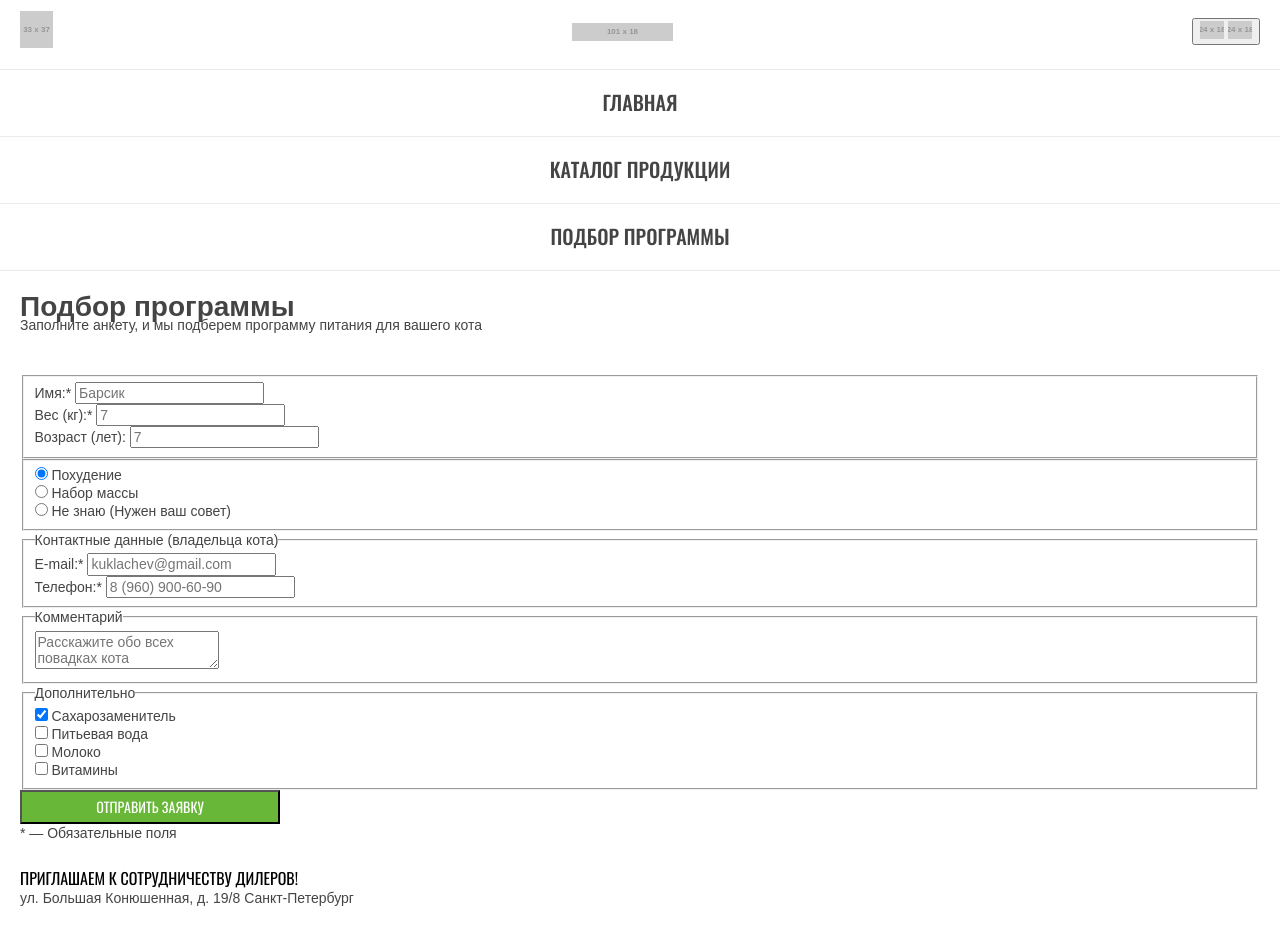
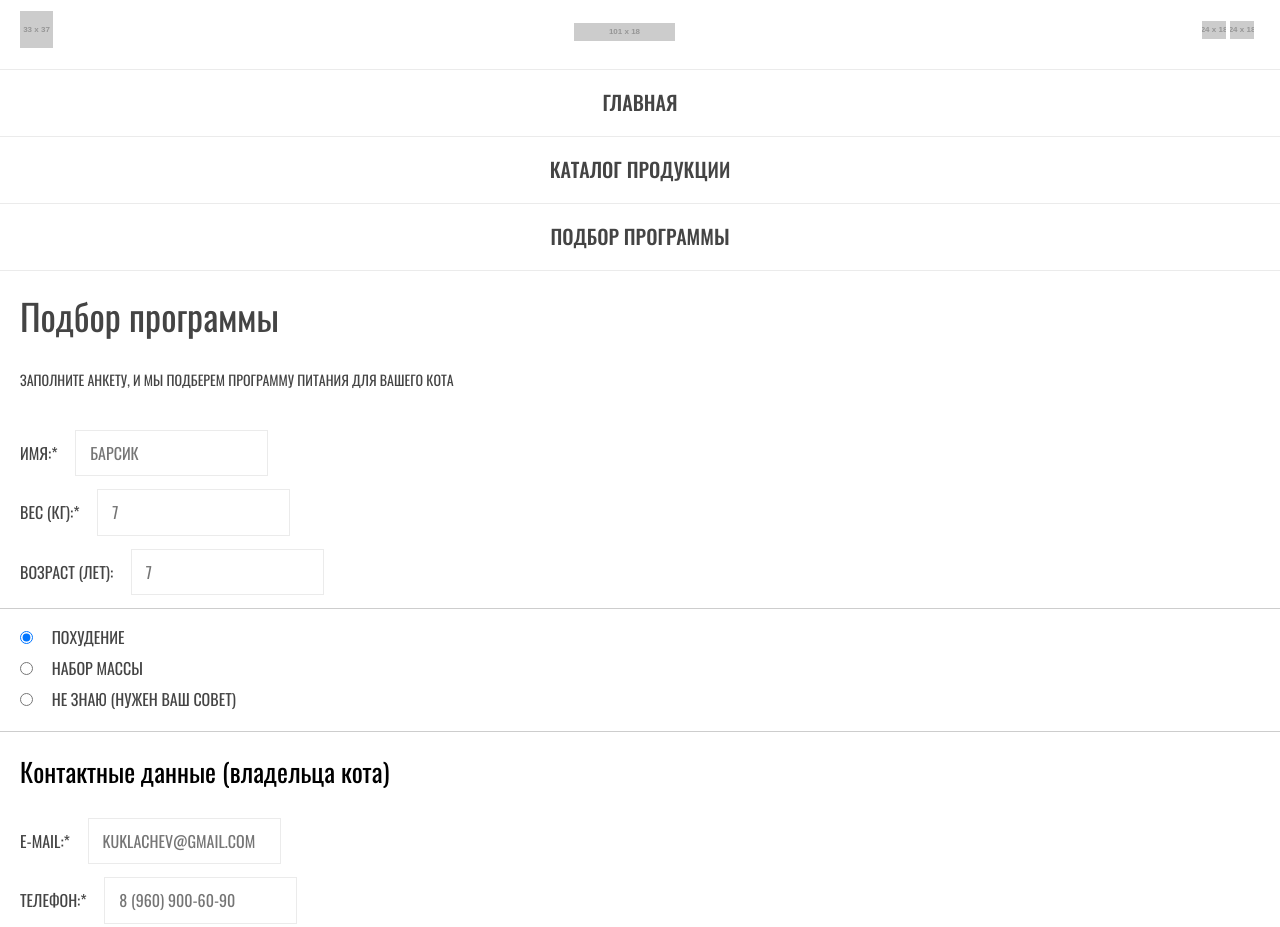
Before and after one commit to vaismann/92486-cat-energy-20, a website: page source/form.html in a window 1280 px wide. Shown: the top 927 px of the page. Drawn offline with nearby package versions, Linux system fonts and the light colour scheme; files that its build step writes are made by us from their sources; placeholder pictures from the web are drawn by us.

Commit message:
module3-task1

```diff
--- a/source/form.html
+++ b/source/form.html
@@ -41,8 +41,8 @@
   <main class="page-main">
     <section class="page-main__head-block head-block">
       <div class="container">
-        <h1 class="head-block__heading">Подбор программы</h1>
-        <p class="head-block__description">Заполните анкету, и мы подберем программу питания для вашего кота</p>
+        <h1 class="head-block__heading main-heading">Подбор программы</h1>
+        <p class="head-block__description">Заполните анкету, и мы подберем программу&nbsp;питания для вашего кота</p>
       </div>
     </section>
     <section class="page-main__plan plan">
@@ -94,7 +94,7 @@
           </fieldset>
           <fieldset class="form__fieldset form__fieldset--comment">
             <legend class="form__legend">Комментарий</legend>
-            <textarea class="" id="comment-field" placeholder="Расскажите обо всех повадках кота"></textarea>
+            <textarea class="form__comment-field" id="comment-field" placeholder="Расскажите обо всех повадках кота"></textarea>
           </fieldset>
           <fieldset class="form__fieldset form__fieldset--additional">
             <legend class="form__legend">Дополнительно</legend>
--- /dev/null
+++ b/source/sass/_blocks/add-catalog.scss
@@ -0,0 +1,34 @@
+/* _blocks/add-catalog.scss */
+
+.add-catalog {
+
+  &__wrapper {
+    margin-bottom: 39px;
+  }
+
+  &__title {
+    padding-bottom: 35px;
+    line-height: 1;
+    border-bottom: 1px solid $special-grey;
+  }
+
+  &__promo {
+    min-width: 280px;
+    min-height: 289px;
+    background-color: $basic-green;
+    background-image: url(../img/gift-photo-mobile@1x.jpg);
+    background-repeat: no-repeat;
+    background-size: 280px 289px;
+    background-position: top center;
+  }
+
+  &__promo-description {
+    width: 161px;
+    margin: 0 auto;
+    padding-top: 186px;
+    color: $font-color-light;
+    font-size: 16px;
+    line-height: 1.25;
+    text-align: center;
+  }
+}
--- /dev/null
+++ b/source/sass/_blocks/add-product.scss
@@ -0,0 +1,19 @@
+/* _blocks/add-product.scss */
+
+.add-product {
+  padding-top: 13px;
+  padding-bottom: 19px;
+  border-bottom: 1px solid $special-grey;
+
+  &__title {
+    font-size: 16px;
+    line-height: 1;
+    font-family: $font-highlight;
+    font-weight: 400;
+    text-transform: uppercase;
+  }
+
+  &__details {
+      line-height: 1;
+    }
+}
--- /dev/null
+++ b/source/sass/_blocks/additional-list.scss
@@ -0,0 +1,13 @@
+/* _blocks/additional-list.scss */
+
+.additional-list {
+    color: $font-color-dark;
+
+    &__item {
+      margin-bottom: 15px;
+    }
+
+    &__label {
+      padding: 0 18px;
+    }
+}
--- /dev/null
+++ b/source/sass/_blocks/form.scss
@@ -0,0 +1,84 @@
+/* _blocks/form.scss */
+
+.form {
+
+  font-family: $font-highlight;
+  text-transform: uppercase;
+  font-size: 16px;
+  line-height: 1.12;
+  font-weight: 400;
+
+  &__fieldset {
+    padding: 0 20px;
+    margin: 0 -20px;
+    border: none;
+    border-bottom: 1px solid $special-grey;
+  }
+
+  &__fieldset--target {
+    padding-top: 20px;
+    padding-bottom: 22px;
+  }
+
+  &__fieldset--owner {
+    border-bottom: none;
+  }
+
+  &__fieldset--comment {
+    border-bottom: none;
+  }
+
+  &__fieldset--additional {
+    border-bottom: none;
+  }
+
+  &__field-block {
+    width: 100%;
+    margin-bottom: 13px;
+  }
+
+  &__label {
+    margin-right: 14px;
+  }
+
+  &__text-field {
+    padding: 13px 14px;
+    text-transform: uppercase;
+    border-radius: 0;
+    border: 1px solid $special-grey-light;
+  }
+
+  &__legend {
+    display: block;
+    padding-top: 26px;
+    padding-bottom: 32px;
+    text-transform: none;
+    font-size: 26px;
+    line-height: 1.08;
+    color: $font-color-dark;
+  }
+
+  &__comment-field {
+    padding: 13px 12px 13px 15px;
+    text-transform: uppercase;
+    border-radius: 0;
+    border: 1px solid $special-grey-light;
+    min-width: 251px;
+    min-height: 150px;
+  }
+
+  &__button {
+    margin-bottom: 21px;
+    font-size: 16px;
+    line-height: 1.25;
+  }
+
+  &__note {
+    font-family: $font-normal;
+    text-transform: none;
+    color: $font-color-dark;
+    font-size: 14px;
+    line-height: 1.14;
+    text-align: center;
+  }
+}
--- a/source/sass/_blocks/head-block.scss
+++ b/source/sass/_blocks/head-block.scss
@@ -2,4 +2,15 @@
 
 .head-block {
   padding: 27px 0 41px;
+
+  &__heading {
+    line-height: 1;
+  }
+
+  &__description {
+    padding-top: 37px;
+    font-family: $font-highlight;
+    font-weight: 400;
+    text-transform: uppercase;
+  }
 }
--- a/source/sass/_blocks/page-header.scss
+++ b/source/sass/_blocks/page-header.scss
@@ -7,4 +7,9 @@
     align-items: center;
     padding: 11px 0 17px 0;
   }
+
+  &__nav-toggle {
+    border: none;
+    background: none;
+  }
 }
--- /dev/null
+++ b/source/sass/_blocks/plan-list.scss
@@ -0,0 +1,12 @@
+/* _blocks/plan-list.scss */
+
+.plan-list {
+
+  &__item:not(:last-child) {
+    margin-bottom: 13px;
+  }
+
+  &__label {
+    padding: 0 15px;
+  }
+}
--- /dev/null
+++ b/source/sass/_blocks/plan.scss
@@ -0,0 +1,5 @@
+/* _blocks/plan.scss */
+
+.plan {
+
+}
--- a/source/sass/_blocks/product-card.scss
+++ b/source/sass/_blocks/product-card.scss
@@ -1,7 +1,14 @@
 /* _blocks/product-card.scss */
 
 .product-card {
-  padding: 19px 0 25px;
+  margin-left: -20px;
+  margin-right: -20px;
+  padding: 19px 20px 25px;
+  border-bottom: 1px solid $special-grey;
+
+  &:first-child {
+    border-top: 1px solid $special-grey;
+  }
 
   &__title {
     margin-bottom: 14px;
@@ -32,7 +39,7 @@
     text-align: center;
     background-image: url(../../img/icon-plus.svg);
     background-repeat: no-repeat;
-    background-position: top center;
+    background-position: center 26px;
     background-size: 30px 30px;
   }
 }
--- a/source/sass/global.scss
+++ b/source/sass/global.scss
@@ -57,7 +57,7 @@ h5 {
 
 .main-button {
   display: block;
-  min-width: 260px;
+  width: 100%;
   padding: 7px 10px;
   font-family: $font-highlight;
   font-weight: 400;
@@ -65,6 +65,8 @@ h5 {
   background-color: $basic-green;
   color: $font-color-light;
   text-align: center;
+  border: none;
+  box-sizing: border-box;
 
   &--no-accent {
     background-color: $basic-grey;
--- a/source/sass/style.scss
+++ b/source/sass/style.scss
@@ -17,3 +17,9 @@
 @import "_blocks/head-block.scss";
 @import "_blocks/product-card.scss";
 @import "_blocks/product-details.scss";
+@import "_blocks/add-catalog.scss";
+@import "_blocks/add-product.scss";
+@import "_blocks/plan.scss";
+@import "_blocks/form.scss";
+@import "_blocks/plan-list.scss";
+@import "_blocks/additional-list.scss";
```
Also changed, not shown: source/sass/_blocks/head-block.scss.html (deleted, +0 -5 lines), source/sass/_blocks/page-footer.scss.html (deleted, +0 -5 lines), source/sass/_blocks/product-card.scss.html (deleted, +0 -5 lines), source/catalog.html (indentation only).
